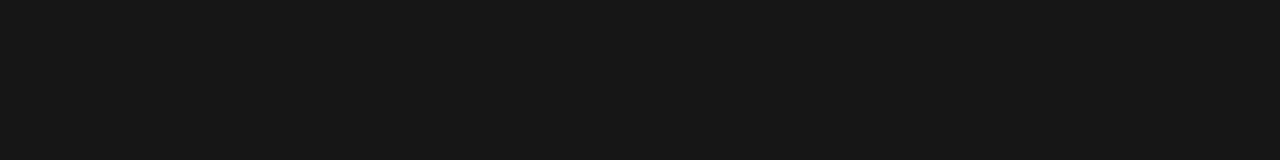
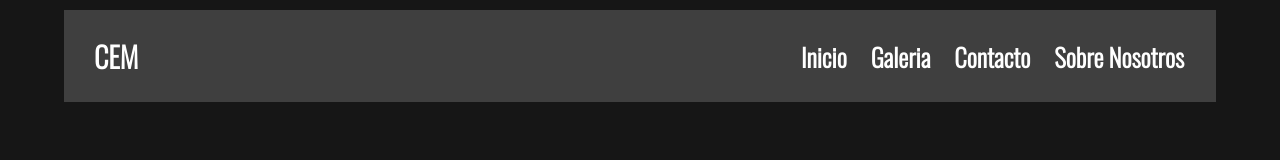
Before and after one commit to AndresRs97/CEM, a plain HTML site: page pages/dibujo.html in a window 1280 px wide. Drawn offline with nearby package versions, Linux system fonts and the light colour scheme.

Commit message:
Agregue el nav a las paginas faltantes

```diff
--- a/css/estilos.css
+++ b/css/estilos.css
@@ -655,7 +655,7 @@ ul {
     grid-template-rows: repeat(5, 4fr);
     grid-column-gap: 0px;
     grid-row-gap: 0px;
-    padding: 15px;
+    padding: 1px;
 }
 .div1 { grid-area: 1 / 1 / 2 / 2; }
 .div2 { grid-area: 2 / 3 / 3 / 4; }
--- a/pages/dibujo.html
+++ b/pages/dibujo.html
@@ -12,6 +12,16 @@
     <title>Dibujo</title>
 </head>
 <body>
-
+    <header>
+        <div class="container-index">
+            <p class="logo">CEM</p>
+            <nav>
+                <a href="../index.html">Inicio</a>
+                <a href="../pages/galeria.html">Galeria</a>
+                <a href="../pages/contacto.html">Contacto</a><!--Mas adelante se va a cambiar, el contacto por registro-->
+                <a href="../pages/sobrenosotros.html">Sobre Nosotros</a>
+            </nav>
+        </div>
+    </header>
 </body>
 </html>
```
Also changed, not shown: pages/arte.html (+3 -3 lines), pages/fotografia.html (+3 -3 lines).
